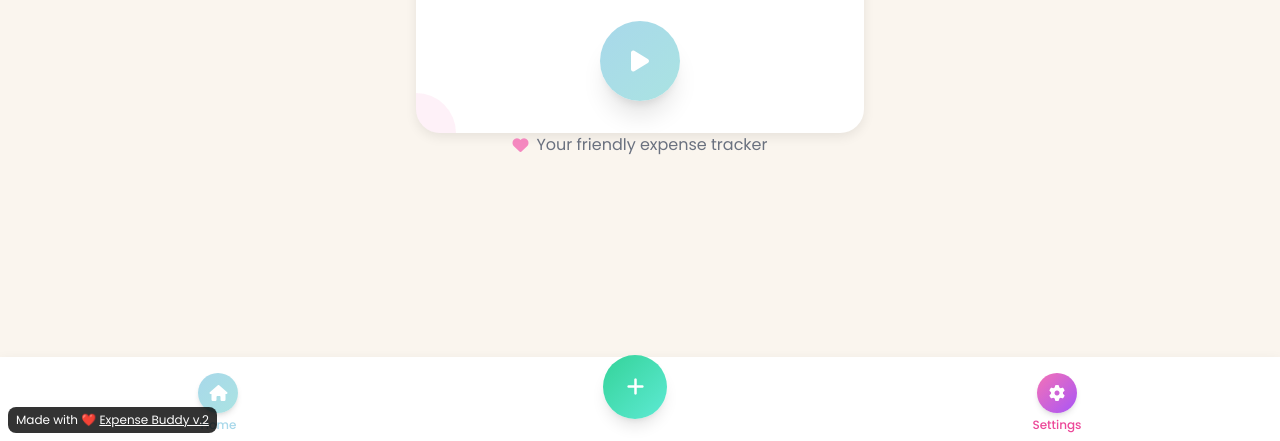
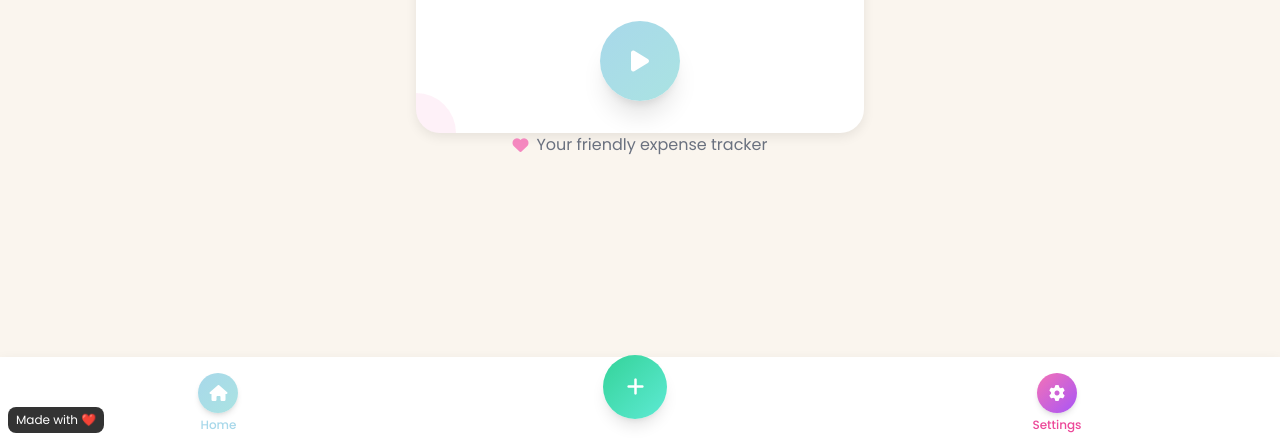
Before and after one commit to saww2/Expense-buddy-v.2, a plain HTML site: page index.html in a window 1280 px wide. Shown: the part 359-800 px from the top of the page. Drawn offline with nearby package versions, Linux system fonts and the light colour scheme.

Commit message:
index.html

```diff
--- a/index.html
+++ b/index.html
@@ -1450,5 +1450,5 @@
             document.addEventListener('DOMContentLoaded', init);
         }
     </script>
-    <p style="border-radius: 8px; text-align: center; font-size: 12px; color: #fff; margin-top: 16px;position: fixed; left: 8px; bottom: 8px; z-index: 10; background: rgba(0, 0, 0, 0.8); padding: 4px 8px;">Made with ❤️ <a href="#" style="color: #fff; text-decoration: underline;" target="_blank">Expense Buddy v.2</a></p></body>
+    <p style="border-radius: 8px; text-align: center; font-size: 12px; color: #fff; margin-top: 16px;position: fixed; left: 8px; bottom: 8px; z-index: 10; background: rgba(0, 0, 0, 0.8); padding: 4px 8px;">Made with ❤️ </p></body>
 </html>
```
